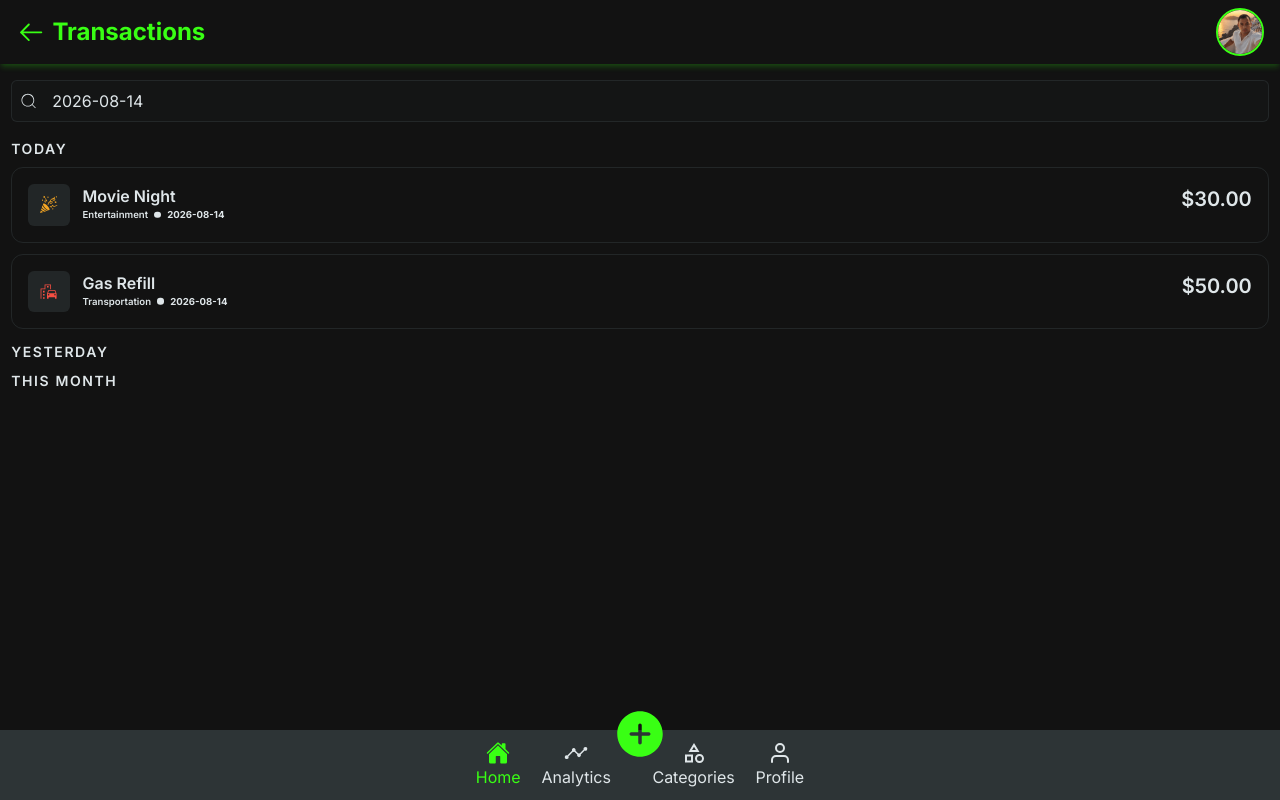
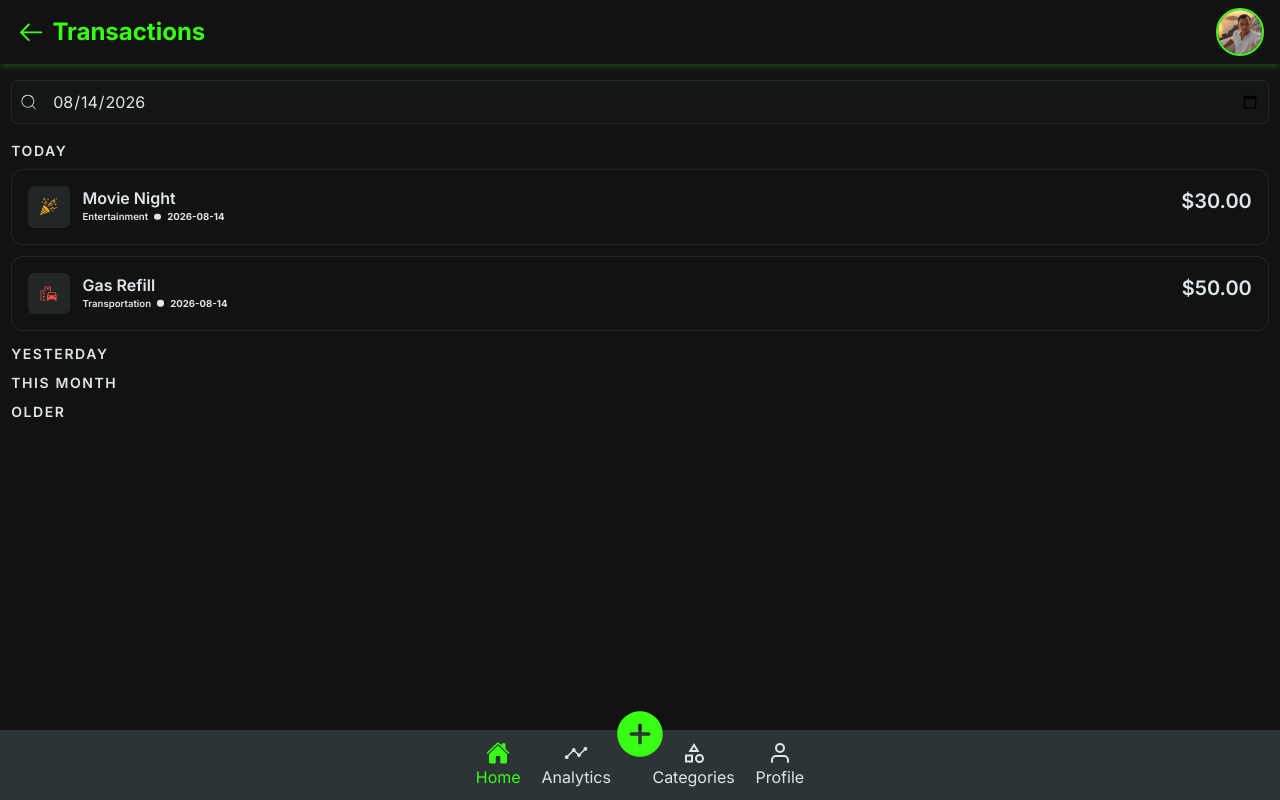
Before and after one commit to Andriamahay11master/SpendWise, a React (Vite) app: page /transactions in a window 1280 px wide. Built offline with nearby package versions, Linux system fonts and the light colour scheme.

Commit message:
add older expense group list

```diff
--- a/src/components/Expenses/ExpensesList.tsx
+++ b/src/components/Expenses/ExpensesList.tsx
@@ -78,7 +78,10 @@ const ExpensesList = ({}) => {
   };
 
   useEffect(() => {
-    const filteredExpenses = dataExpenses.filter((expense) => {
+    if (dateSearch === "") {
+      setDataExpenses(dataExp);
+    } else {
+      const filteredExpenses = dataExp.filter((expense) => {
         const expenseDate = new Date(expense.dateExpense);
         const searchDate = new Date(dateSearch);
         return (
@@ -88,6 +91,7 @@ const ExpensesList = ({}) => {
         );
       });
       setDataExpenses(filteredExpenses);
+    }
   }, [dateSearch]);
 
   return (
@@ -95,7 +99,7 @@ const ExpensesList = ({}) => {
       <div className="expenses-filter">
         <CiSearch />
         <input
-          type="search"
+          type="date"
           id="filter"
           name="filter"
           placeholder="Search by year, month, day"
@@ -156,6 +160,17 @@ const ExpensesList = ({}) => {
           }
         })}
       </div>
+      <div className="expenses-group">
+        <h3 className="title-h3">older</h3>
+        {dataExpenses.map((expense) => {
+          const expenseDate = new Date(expense.dateExpense);
+          const startOfMonth = new Date(dateToday);
+          startOfMonth.setDate(1);
+          if (expenseDate < startOfMonth) {
+            return <ExpensesCard key={expense.id} {...expense} />;
+          }
+        })}
+      </div>
     </div>
   );
 };
```
Lines whose indentation alone changed are shown as unchanged.
